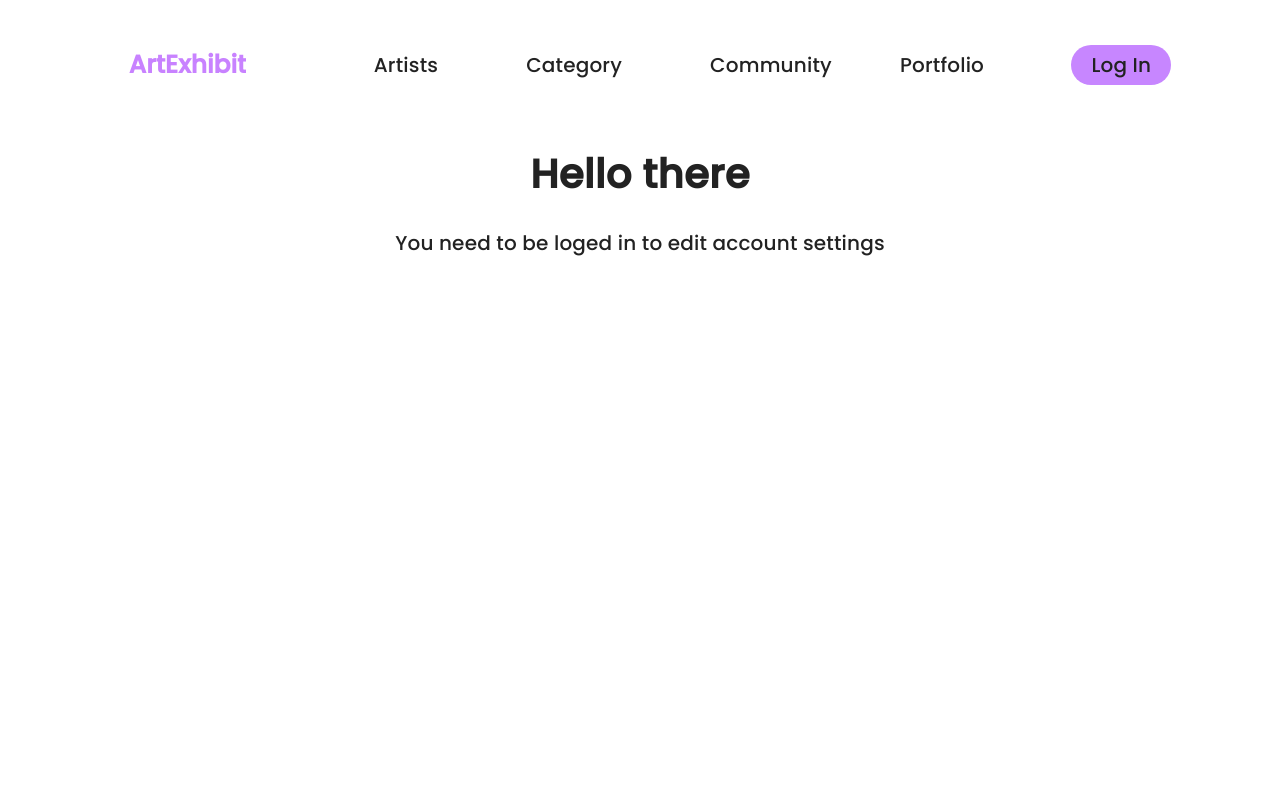
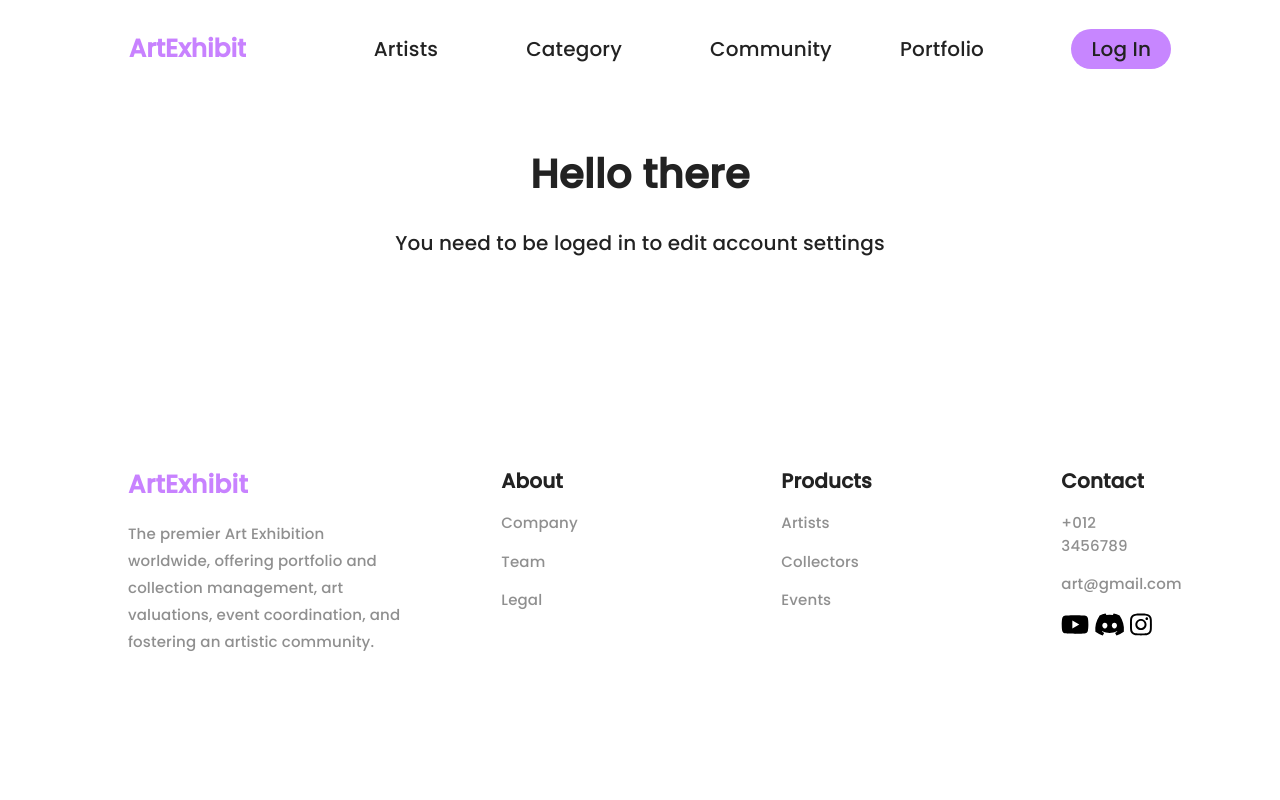
Before and after one commit to Frajdi/art-exhibit-front-end, a React (Vite) app in the folder art-exhibit/: page /settings in a window 1280 px wide. Shown: the top 800 px of the page. Built offline with nearby package versions, Linux system fonts and the light colour scheme.

Commit message:
FIXED NOTIFICATION TOEASTER

```diff
--- a/art-exhibit/src/comonents/landingPage/NotificationToaster.jsx
+++ b/art-exhibit/src/comonents/landingPage/NotificationToaster.jsx
@@ -22,9 +22,9 @@
     backgroundColor: "rgba(245,233,255, 0.7)",
     backdropFilter: " blur( 15px )",
     border: '1px solid #C882FF',
-    position: 'absolute',
+    position: 'fixed',
     zIndex: "99999", // z-50
-    bottom: "16px", // bottom-4
+    top: "16px", // bottom-4
     right: "16px", // right-4,
 }
 
--- a/art-exhibit/src/containers/Settings.jsx
+++ b/art-exhibit/src/containers/Settings.jsx
@@ -151,7 +151,7 @@
             height={"100%"}
             marginBottom={10}
           >
-            <Stack direction="column" alignItems="center" spacing={3} height={'60vh'}>
+            <Stack direction="column" alignItems="center" spacing={3} >
               <Typography style={titleStyles}>Hello there</Typography>
               <Typography style={subtitleStyles}>
                 You need to be loged in to edit account settings
```
